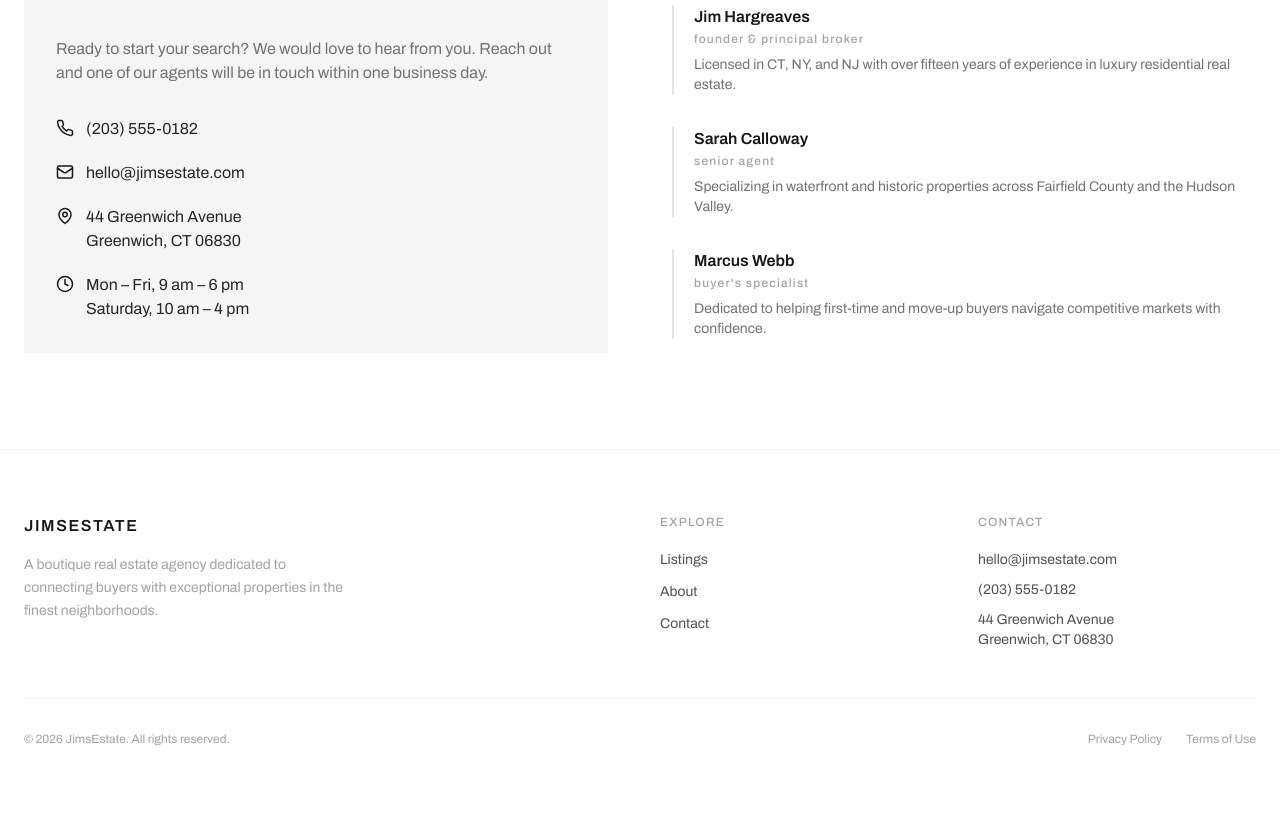
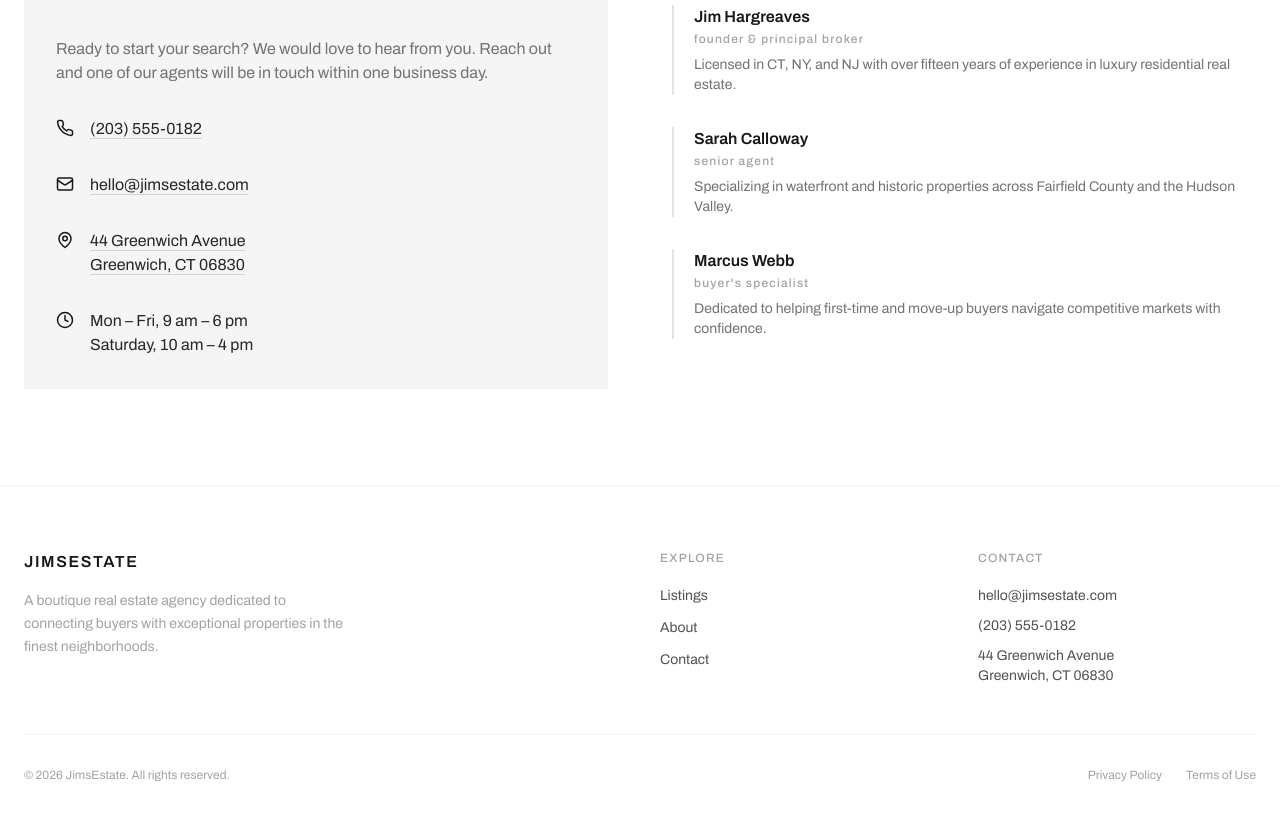
Before and after one commit to Xhimi1/JimEstate, a Next.js app: page /about in a window 1280 px wide. Shown: the part 1951-2772 px from the top of the page. Built offline with nearby package versions, Linux system fonts and the light colour scheme.

Commit message:
About: contact items as clickable links with more spacing

```diff
--- a/app/about/page.tsx
+++ b/app/about/page.tsx
@@ -98,16 +98,27 @@ export default function AboutPage() {
                 Reach out and one of our agents will be in touch within one
                 business day.
               </p>
-              <div className="space-y-5">
+              <div className="space-y-8">
                 {[
-                  { icon: Phone, value: '(203) 555-0182' },
-                  { icon: Mail, value: 'hello@jimsestate.com' },
-                  { icon: MapPin, value: '44 Greenwich Avenue\nGreenwich, CT 06830' },
-                  { icon: Clock, value: 'Mon – Fri, 9 am – 6 pm\nSaturday, 10 am – 4 pm' },
-                ].map(({ icon: Icon, value }) => (
-                  <div key={value} className="flex items-start gap-3">
+                  { icon: Phone, value: '(203) 555-0182', href: 'tel:+12035550182' },
+                  { icon: Mail, value: 'hello@jimsestate.com', href: 'mailto:hello@jimsestate.com' },
+                  { icon: MapPin, value: '44 Greenwich Avenue\nGreenwich, CT 06830', href: 'https://maps.google.com/?q=44+Greenwich+Avenue+Greenwich+CT+06830' },
+                  { icon: Clock, value: 'Mon – Fri, 9 am – 6 pm\nSaturday, 10 am – 4 pm', href: null },
+                ].map(({ icon: Icon, value, href }) => (
+                  <div key={value} className="flex items-start gap-4">
                     <Icon size={18} className="mt-0.5 shrink-0 text-neutral-900" />
-                    <p className="text-neutral-800 whitespace-pre-line">{value}</p>
+                    {href ? (
+                      <a
+                        href={href}
+                        target={href.startsWith('http') ? '_blank' : undefined}
+                        rel={href.startsWith('http') ? 'noopener noreferrer' : undefined}
+                        className="text-neutral-800 whitespace-pre-line underline underline-offset-4 decoration-neutral-300 hover:decoration-neutral-900 transition-colors duration-150 cursor-pointer"
+                      >
+                        {value}
+                      </a>
+                    ) : (
+                      <p className="text-neutral-800 whitespace-pre-line">{value}</p>
+                    )}
                   </div>
                 ))}
               </div>
```
